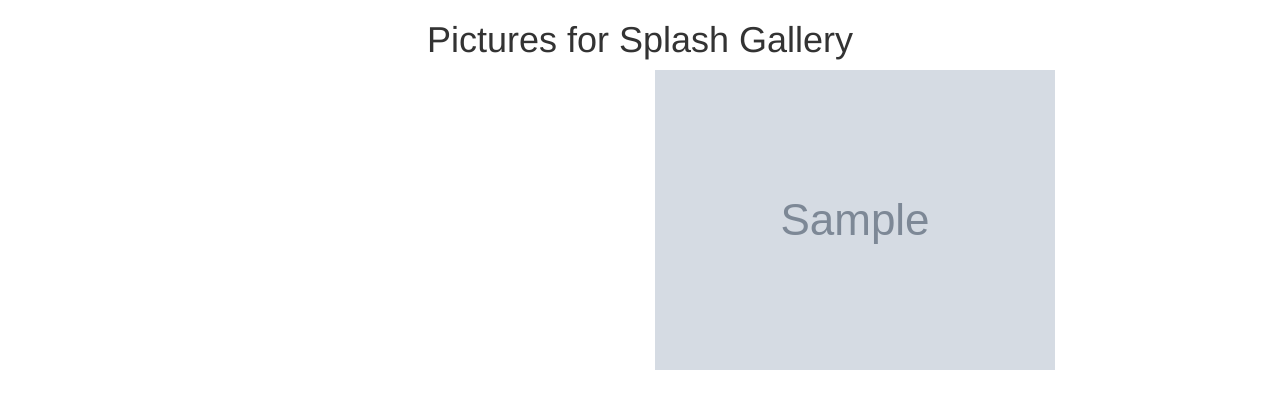
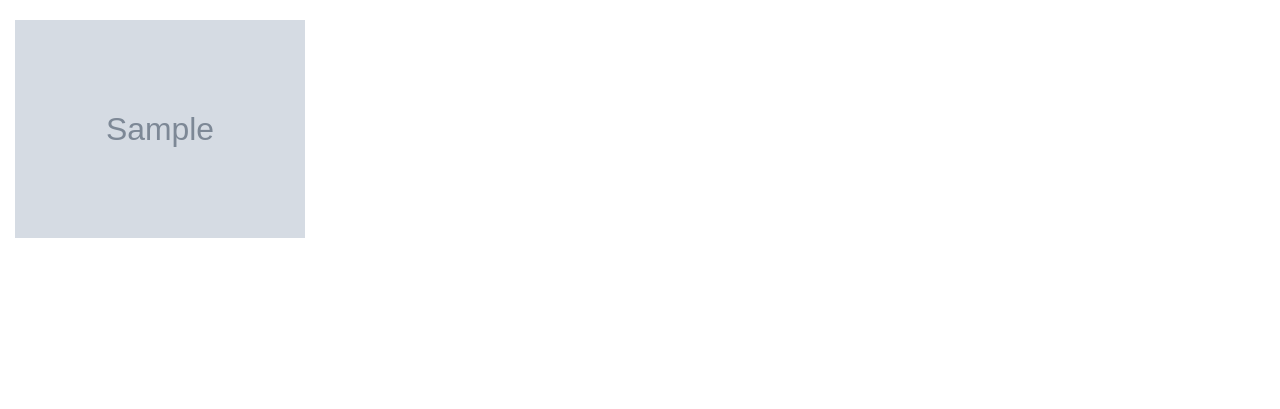
Before and after one commit to angelakarenzi5/Gallery, a Django app: page / in a window 1280 px wide. Shown: the part 52-461 px from the top of the page. Run offline with Django 3.2, Linux system fonts and the light colour scheme; tables that the repository leaves empty hold one stand-in row (values such as "Sample post"); grey boxes marked "Sample" are stand-in pictures; some libraries are stand-ins or nearby versions.

Commit message:
Adding Modula in index.html

```diff
--- a/pictures/templates/today-pictures.html
+++ b/pictures/templates/today-pictures.html
@@ -1,31 +1,47 @@
-{% extends 'base.html'%}
+{%extends 'base.html'%}
+{% block content %}
 
-{% block content %}
-{{block.super}}
-<div class="container">
 
-    <!-- Looping through news   -->
-    {% for pictures_item in pictures %}
+  {% for image in images %}
 
-    <div class="row">
+  <div class=" hello">
 
-      <div class="col-xs-6 col-sm-6 col-md-6 col-lg-6">
-        <h2 class="text-center"> {{pictures_item.name }} </h2>
+    <div class="col-md-3">
+      <a href="" data-toggle="modal" data-target="#{{image.id}}"> <img src="{{image.image.url}}" class="img-responsive responsive img-holder" alt="Image"  height="200" width="300" id="hey" ></a>
     </div>
 
-    <div class="col-xs-6 col-sm-6 col-md-6 col-lg-6">
-        <img src="{{pictures_item.image.url}}" class="img-responsive" alt="Image">
+
+  <div id="{{image.id}}" class="modal fade" role="dialog">
+    <div class="modal-dialog modal-lg modal-dialog-centered">
+
+        <div class="modal-content">
+            <div class="modal-header">
+              <!-- <button type="button" class="close" data-dismiss="modal">&times;</button> -->
+
+              <img src="{{image.image.url}}" alt="" id='myImg' height="600" width="680">
+            </div>
+            <div class="modal-body">
+
+              <h4 class="modal-title text-center">{{image.image_name}}</h4>
+              <p>Description:{{image.image_description}}</p>
+              <p> Location:{{image.location.country}} {{image.location.city}}</p>
+              <a href="/share/{{image.id}}" class="btn btn-primary">Copy image address to clipboard</a>
+            </div>
+
+            <div class="modal-footer">
+              <button type="button" class="btn btn-default" data-dismiss="modal">Close</button>
+            </div>
           </div>
 
         </div>
-
       </div>
 
   {% empty %}
   <div class="row">
-      <h2 class="text-center">There No photos Items</h2>
+    <h2 class="text-center">There No Image yet</h2>
   </div>
   {% endfor %}
 
 </div>
+
 {% endblock %}
--- a/pictures/views.py
+++ b/pictures/views.py
@@ -8,7 +8,7 @@
     date = dt.date.today()
     pictures = Image.objects.all()
 
-    return render(request, 'today-pictures.html', {"date": date,"pictures":pictures})
+    return render(request, 'today-pictures.html', {"date": date,"images":pictures})
 
 def image(request,image_id):
     try:
```
Also changed, not shown: pictures/templates/index.html (deleted, +0 -47 lines). Lines whose indentation alone changed are shown as unchanged.
